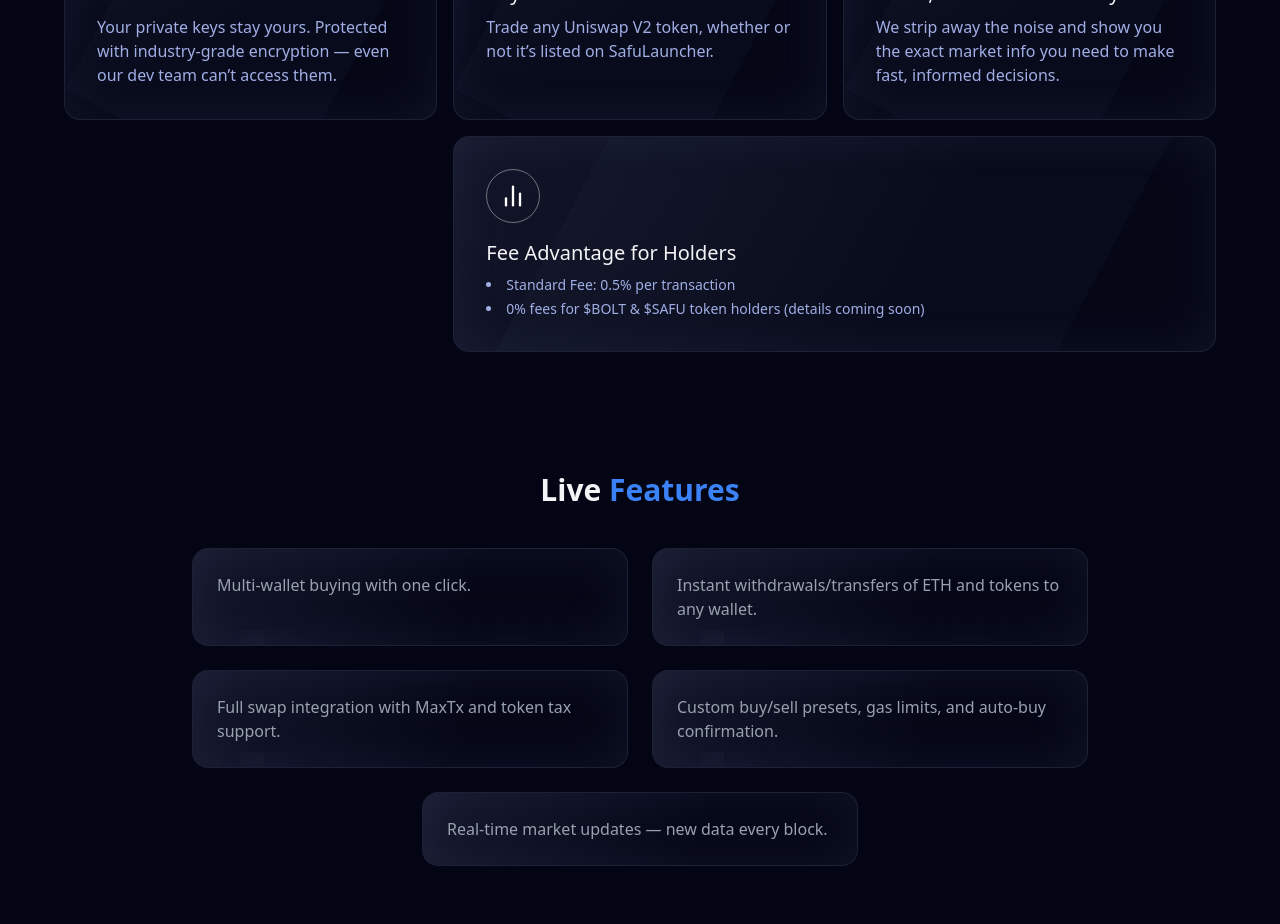
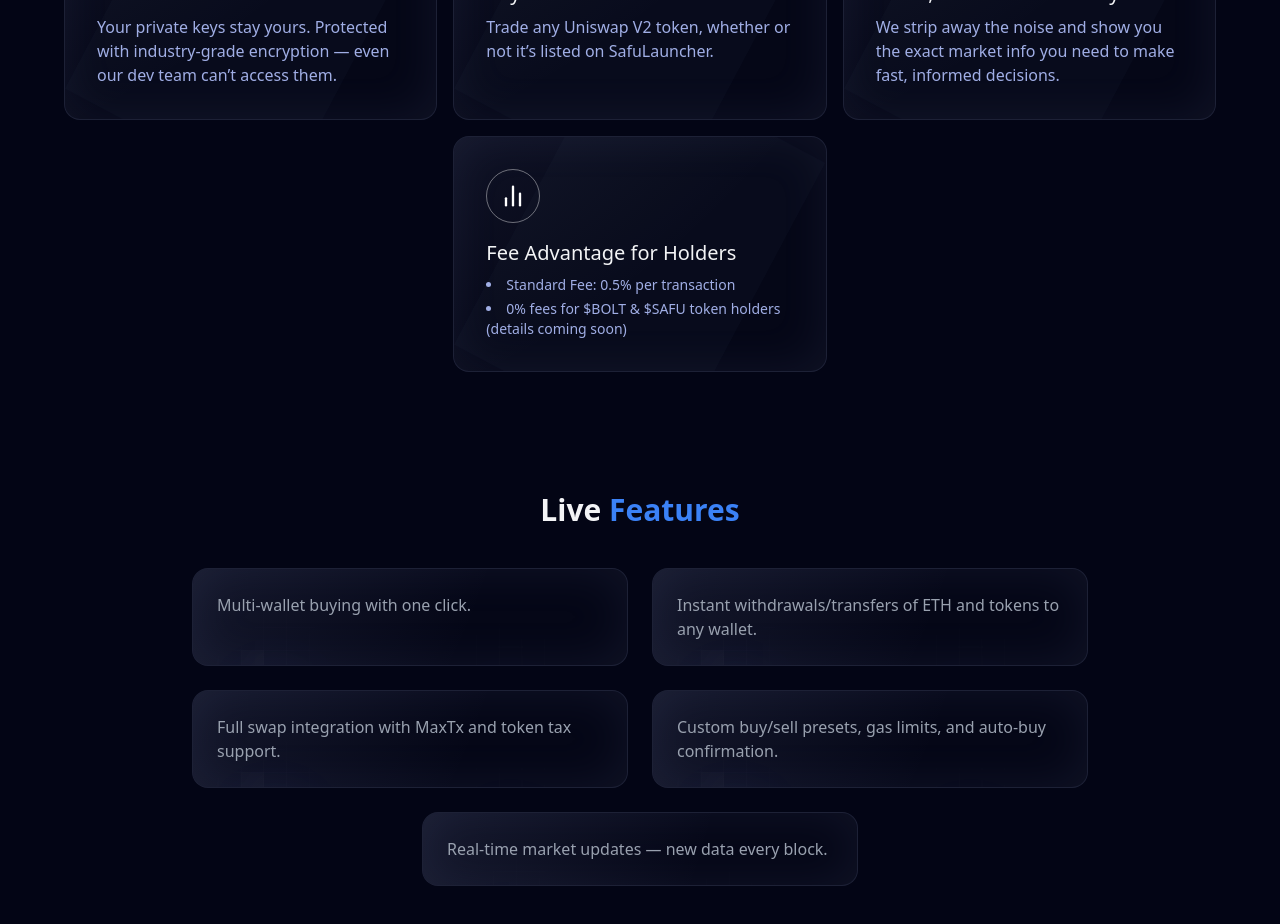
Before and after one commit to Ghravitee/safubot-website, a React (Vite) app: page / in a window 1280 px wide. Shown: the part 1440-2364 px from the top of the page. Built offline with nearby package versions, Linux system fonts and the light colour scheme.

Commit message:
fix why Bolt section

```diff
--- a/src/components/FeaturesSection.tsx
+++ b/src/components/FeaturesSection.tsx
@@ -62,7 +62,7 @@
               key={index}
               className={`p-8 rounded-2xl relative flex flex-col justify-between
                 ${index === 0 ? "lg:col-span-2" : ""}
-                ${index === 5 ? "lg:col-span-2 lg:col-start-2" : "col-span-1"}
+                ${index === 5 ? "lg:col-span-1 lg:col-start-2" : "col-span-1"}
               `}
               style={{
                 zIndex: 1,
```
